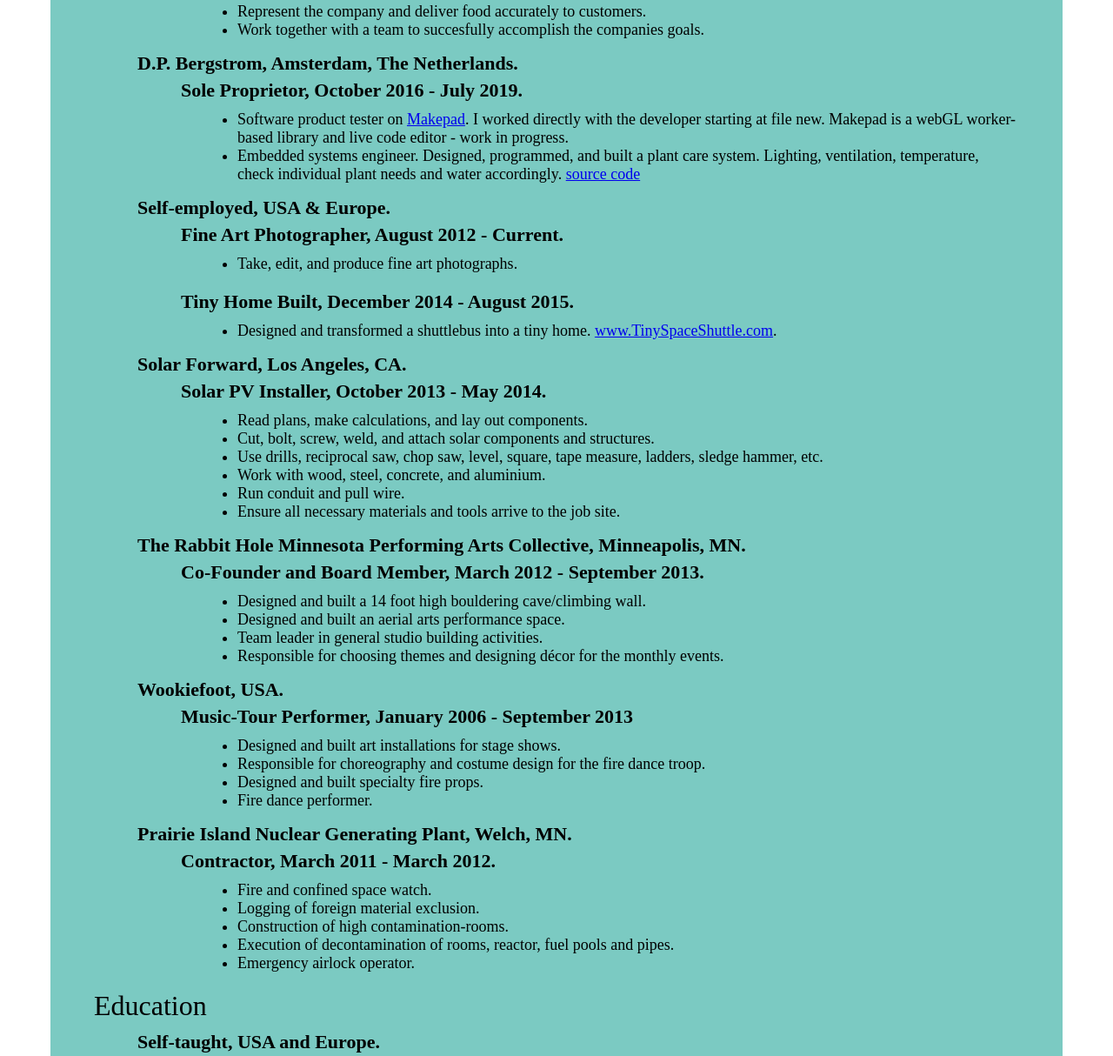
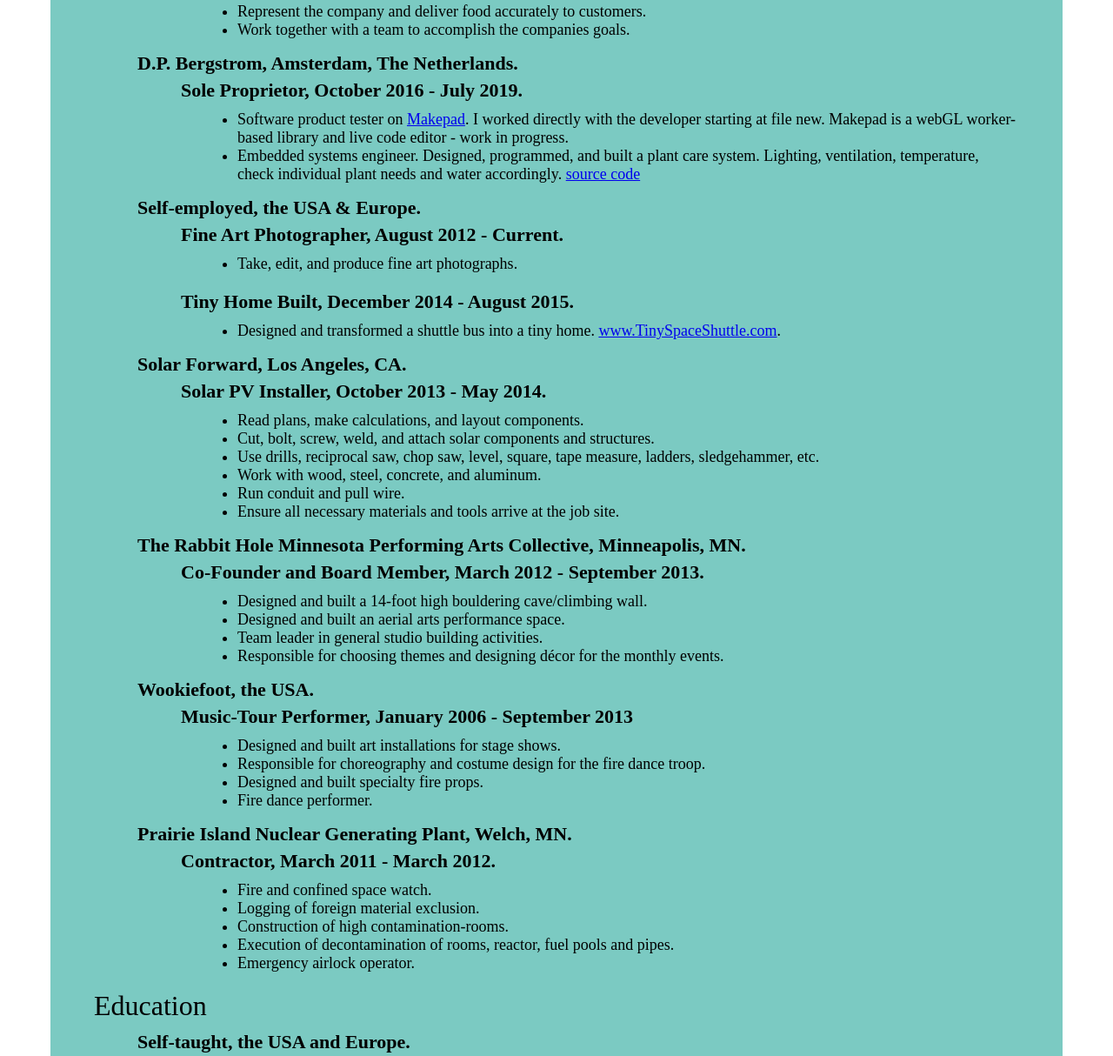
Before and after one commit to dpbpd/Resume, a website: page index.html in a window 1280 px wide. Shown: the part 466-1680 px from the top of the page at 87% size. Drawn offline with Linux system fonts and the light colour scheme.

Commit message:
text update

```diff
--- a/index.html
+++ b/index.html
@@ -31,7 +31,7 @@
 					<div class"block-content">
 						<ul>
 							<li>Represent the company and deliver food accurately to customers.</li>
-							<li>Work together with a team to succesfully accomplish the companies goals.</li>
+							<li>Work together with a team to accomplish the companies goals.</li>
 
 						</ul>
 					</div>
@@ -53,7 +53,7 @@
 
 
 				<div id="content-selfemployed">
-					<h3>Self-employed, USA & Europe.</h3>
+					<h3>Self-employed, the USA & Europe.</h3>
 					<div class="block-date">
 						<h4>Fine Art Photographer, August 2012 - Current.</h4>
 					</div>
@@ -68,7 +68,7 @@
 					</div>
 					<div class"block-content">
 						<ul>
-							<li>Designed and transformed a shuttlebus into a tiny home. <a href="http://www.TinySpaceShuttle.com" target="_blank">www.TinySpaceShuttle.com</a>.</li>
+							<li>Designed and transformed a shuttle bus into a tiny home. <a href="http://www.TinySpaceShuttle.com" target="_blank">www.TinySpaceShuttle.com</a>.</li>
 
 						</ul>
 					</div>
@@ -80,12 +80,12 @@
 					</div>
 					<div class"block-content">
 						<ul>
-							<li>Read plans, make calculations, and lay out components.</li>
+							<li>Read plans, make calculations, and layout components.</li>
 							<li>Cut, bolt, screw, weld, and attach solar components and structures.</li>
-							<li>Use drills, reciprocal saw, chop saw, level, square, tape measure, ladders, sledge hammer, etc.</li>
-							<li>Work with wood, steel, concrete, and aluminium.</li>
+							<li>Use drills, reciprocal saw, chop saw, level, square, tape measure, ladders, sledgehammer, etc.</li>
+							<li>Work with wood, steel, concrete, and aluminum.</li>
 							<li>Run conduit and pull wire.</li>
-							<li>Ensure all necessary materials and tools arrive to the job site.</li>
+							<li>Ensure all necessary materials and tools arrive at the job site.</li>
 
 						</ul>
 					</div>
@@ -98,7 +98,7 @@
 					</div>
 					<div class"block-content">
 						<ul>
-							<li>Designed and built a 14 foot high bouldering cave/climbing wall.</li>
+							<li>Designed and built a 14-foot high bouldering cave/climbing wall.</li>
 							<li>Designed and built an aerial arts performance space.</li>
 							<li>Team leader in general studio building activities.</li>
 							<li>Responsible for choosing themes and designing décor for the monthly events.</li>
@@ -106,7 +106,7 @@
 					</div>
 				</div>
 				<div id="content-Wookiefoot">
-					<h3>Wookiefoot, USA.</h3>
+					<h3>Wookiefoot, the USA.</h3>
 					<div class="block-date">
 						<h4>Music-Tour Performer, January 2006 - September 2013</h4>
 					</div>
@@ -141,7 +141,7 @@
 			<div id="content-education"> Education
 
 				<div id="content-computer">
-					<h3>Self-taught, USA and Europe.</h3>
+					<h3>Self-taught, the USA and Europe.</h3>
 					<div class="block-date">
 						<h4>Computer Programming, 2016 - Current.</h4>
 					</div>
@@ -177,12 +177,12 @@
 					</h5>
 					<h3>Jewelry Design</h3>
 						<h5>
-							<li>Designing jewelry using silver wire, gemstones and chainmail.</li>
+							<li>Designing jewelry using silver wire, gemstones, and chainmail.</li>
 						</h5>
 
 					<h3>Costume Design</h3>
 						<h5>
-							<li>Designing of performance clothing and costumes using chainmail, fabrics and paint.</li>
+							<li>Designing of performance clothing and costumes using chainmail, fabrics, and paint.</li>
 						</h5>
 
 					<h3>Drum Making</h3>
```
